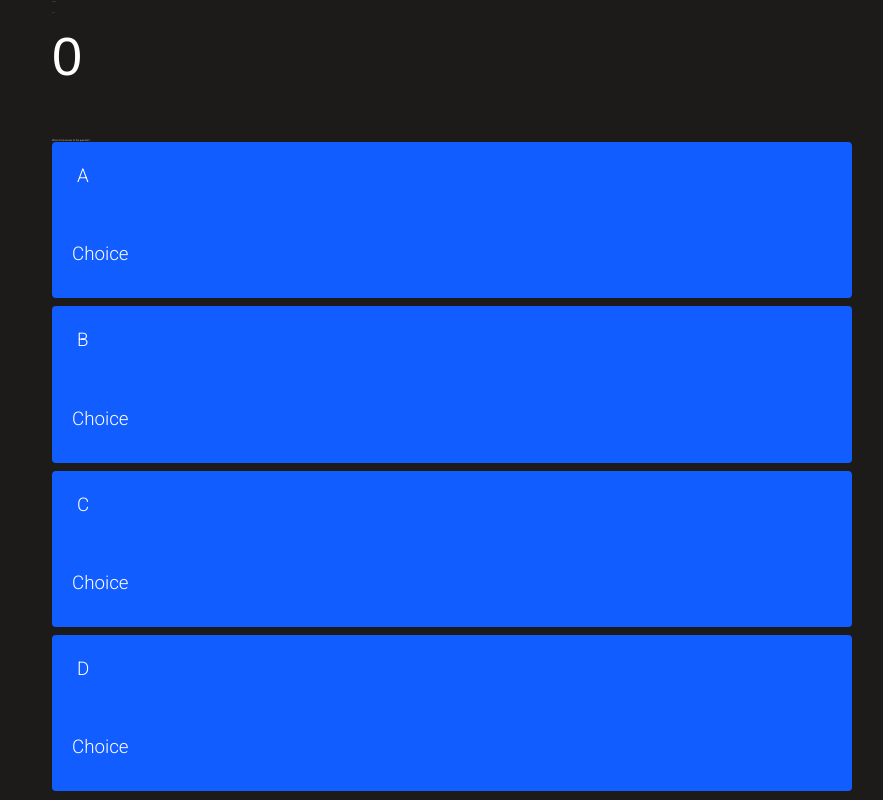
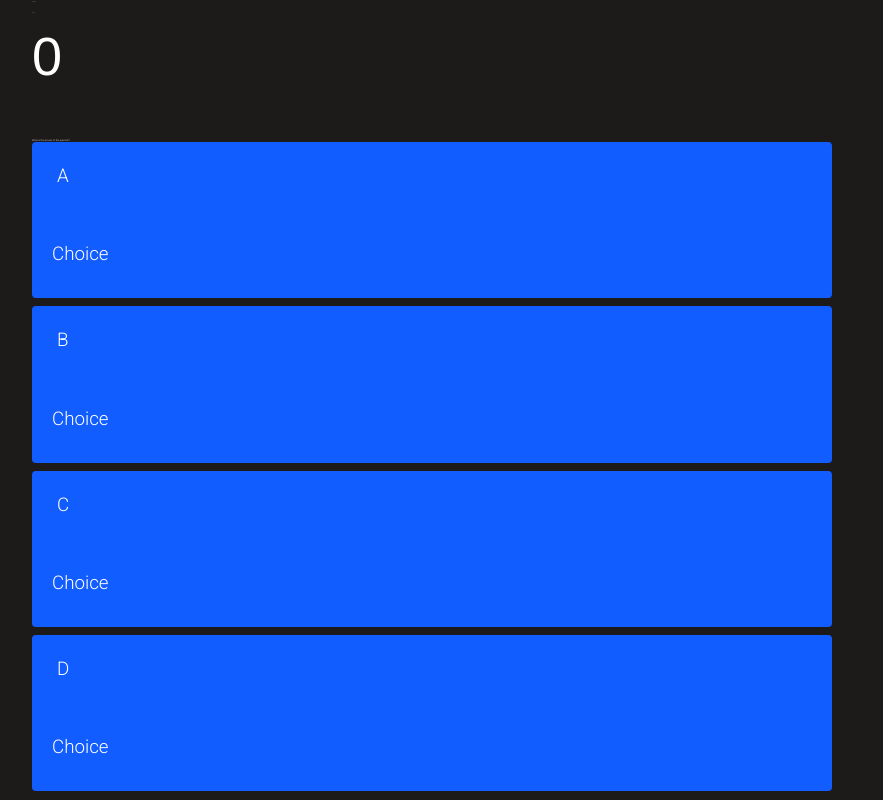
Before and after one commit to lewisjones37/MSP3-JS-Quiz, a plain HTML site: page game.html in a window 1280 px wide. Shown: the whole page, without its empty margins (208-1091 px from the left). Drawn offline with nearby package versions, Linux system fonts and the light colour scheme; a web font is replaced by a local one.

Commit message:
remove bootstrap sizing

```diff
--- a/game.html
+++ b/game.html
@@ -11,7 +11,7 @@
 </head>
 <body>
     <div class="container game-page">
-        <div id="game" class="justify-center flex-column col-md-12 col-sm-12">
+        <div id="game" class="justify-center flex-column">
           <div id="hud">
             <div class="hud-item">
               <p id="progressText" class="hud-prefix">
@@ -31,25 +31,29 @@
             </div>
           </div>
           <div id="question">What is the answer to the question?</div>
-          <div class="choice-container col-md-12 col-sm-12">
+          <div class="choice-container">
             <p class="choice-prefix">A</p>
             <p class="choice-text" data-number="1">Choice</p>
           </div>
-          <div class="choice-container col-md-12 col-sm-12">
+
+          <div class="choice-container">
             <p class="choice-prefix">B</p>
             <p class="choice-text" data-number="2">Choice</p>
           </div>
-          <div class="choice-container col-md-12 col-sm-12">
+
+          <div class="choice-container">
             <p class="choice-prefix">C</p>
             <p class="choice-text" data-number="3">Choice</p>
           </div>
-          <div class="choice-container col-md-12 col-sm-12">
+
+          <div class="choice-container">
             <p class="choice-prefix">D</p>
             <p class="choice-text" data-number="4">Choice</p>
           </div>
         </div>
       </div>
 
+
     <script src="game.js"></script>
 </body>
 </html>
```
Also changed, not shown: index.html (+1 -1 lines).
